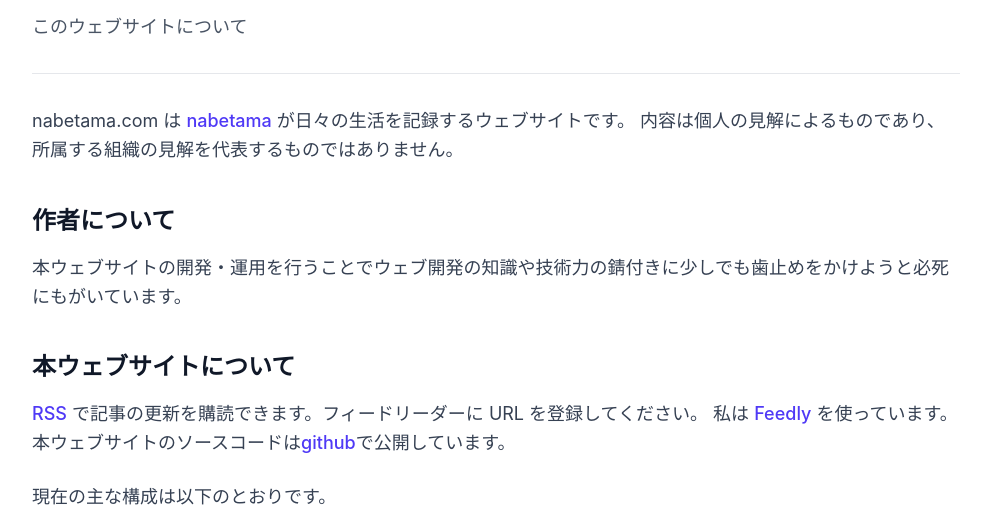
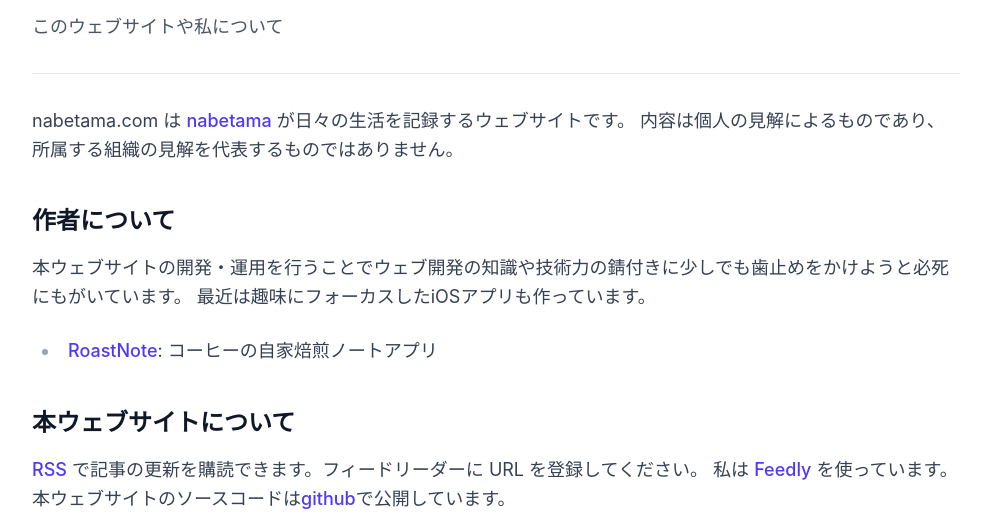
Before and after one commit to nabetama/nabetama.com, an Astro site: page /about in a window 1280 px wide. Shown: the part 216-748 px from the top of the page, without its empty margins (144-1135 px from the left). Built offline with nearby package versions, Linux system fonts and the light colour scheme; Astro itself is replaced by a stand-in of ours.

Commit message:
update about.md

```diff
--- a/src/content/pages/about.mdx
+++ b/src/content/pages/about.mdx
@@ -1,6 +1,6 @@
 ---
 title: About
-description: このウェブサイトについて
+description: このウェブサイトや私について
 ---
 
 nabetama.com は [nabetama](https://twitter.com/nabetama) が日々の生活を記録するウェブサイトです。
@@ -9,6 +9,9 @@ nabetama.com は [nabetama](https://twitter.com/nabetama) が日々の生活を
 ## 作者について
 
 本ウェブサイトの開発・運用を行うことでウェブ開発の知識や技術力の錆付きに少しでも歯止めをかけようと必死にもがいています。
+最近は趣味にフォーカスしたiOSアプリも作っています。
+
+- [RoastNote](https://apps.apple.com/jp/app/roastnote/id6759389112): コーヒーの自家焙煎ノートアプリ
 
 ## 本ウェブサイトについて
 
```
